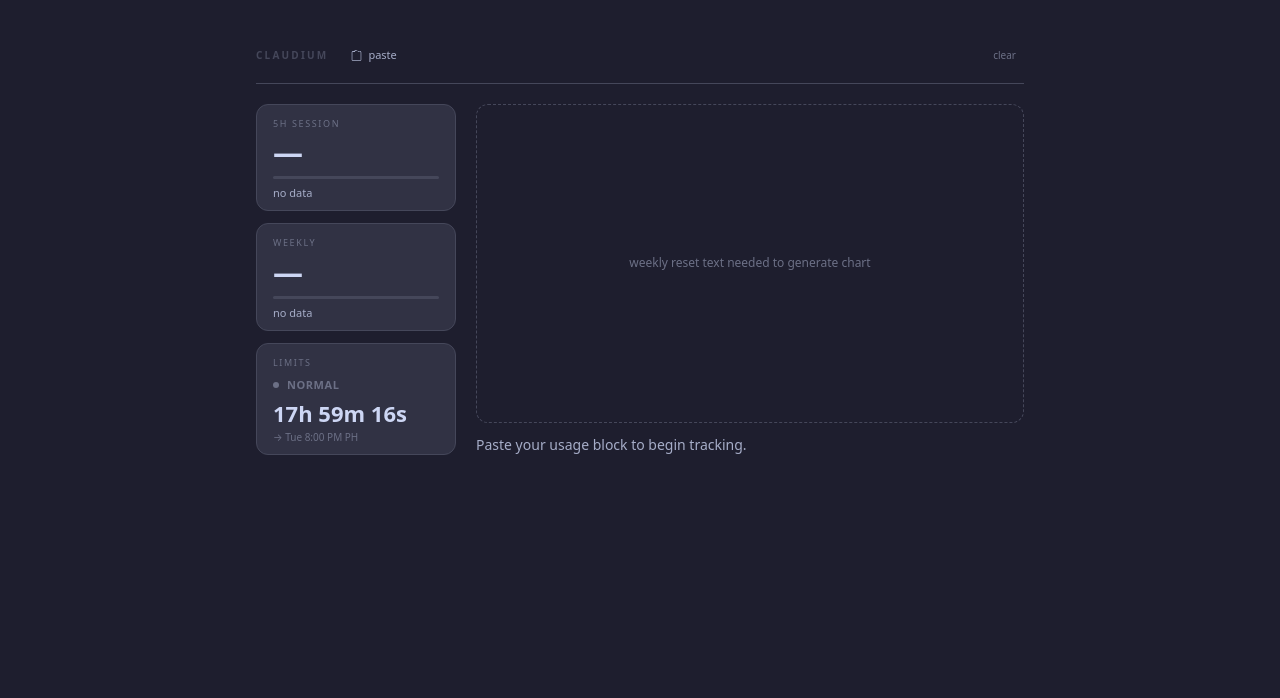
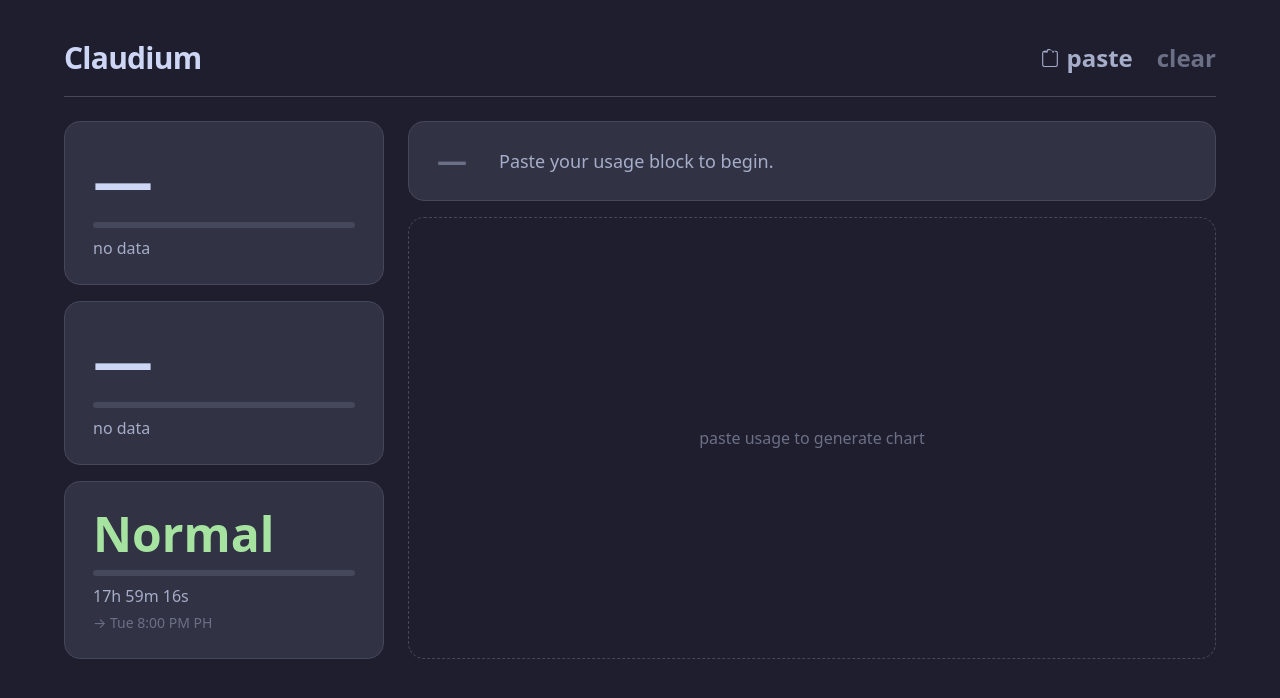
Before and after one commit to yanicells/claude-usage, a Next.js app: page / in a window 1280 px wide. Shown: the top 698 px of the page. Built offline with nearby package versions, Linux system fonts and the light colour scheme.

Commit message:
feat: more ui changes

```diff
--- a/components/dashboard/dashboard-client.tsx
+++ b/components/dashboard/dashboard-client.tsx
@@ -19,27 +19,13 @@ import {
   type WeeklyProjectionPoint,
 } from "@/lib/local-companion";
 
-// ─── helpers ────────────────────────────────────────────────────────────────
-
 function clamp(n: number): number {
   return Math.max(0, Math.min(100, Math.round(n)));
 }
 
-function feedbackLine(delta: number | null): string {
-  if (delta === null) return "Paste your usage block to begin tracking.";
-  const abs = Math.abs(delta);
-  const sessions = Math.round((abs / 14) * 2) / 2;
-  const label = sessions === 1 ? "session" : "sessions";
-  if (delta < 0) return `Under pace by ${abs}% — ~${sessions} ${label} of room left.`;
-  if (delta > 0) return `Over pace by ${delta}% — ease back (~${sessions} ${label} over).`;
-  return "On pace — keep it steady.";
-}
-
-// ─── progress bar ────────────────────────────────────────────────────────────
-
 function ProgressBar({ pct, color }: { pct: number; color: string }) {
   return (
-    <div className="h-[3px] rounded-full bg-ctp-surface1 overflow-hidden">
+    <div className="h-1.5 rounded-full bg-ctp-surface1 overflow-hidden">
       <div
         className={`h-full rounded-full transition-all duration-700 ${color}`}
         style={{ width: `${clamp(pct)}%` }}
@@ -48,34 +34,19 @@ function ProgressBar({ pct, color }: { pct: number; color: string }) {
   );
 }
 
-// ─── session card ────────────────────────────────────────────────────────────
-
-function SessionCard({
-  used,
-  resetText,
-}: {
-  used: number | null;
-  resetText: string | null;
-}) {
+function SessionCard({ used, resetText }: { used: number | null; resetText: string | null }) {
   const pct = used ?? 0;
-  const barColor =
-    pct >= 80 ? "bg-ctp-red" : pct >= 60 ? "bg-ctp-yellow" : "bg-ctp-blue";
-
+  const barColor = pct >= 80 ? "bg-ctp-red" : pct >= 60 ? "bg-ctp-yellow" : "bg-ctp-blue";
   return (
-    <div className="rounded-xl border border-ctp-surface1 bg-ctp-surface0 px-4 py-3 flex flex-col gap-2">
-      <p className="text-[9px] uppercase tracking-[0.18em] text-ctp-overlay0">5h session</p>
-      <p className="text-[30px] font-bold text-ctp-text tabular-nums leading-none">
+    <div className="rounded-2xl border border-ctp-surface1 bg-ctp-surface0 p-7 flex flex-col gap-3">
+      <p className="text-6xl font-bold text-ctp-text tabular-nums leading-none">
         {used !== null ? `${used}%` : "—"}
       </p>
       <ProgressBar pct={pct} color={barColor} />
-      <p className="text-[11px] text-ctp-subtext0 leading-none truncate">
-        {resetText ?? "no data"}
-      </p>
+      <p className="text-base text-ctp-subtext0 leading-none truncate">{resetText ?? "no data"}</p>
     </div>
   );
 }
-
-// ─── weekly card ─────────────────────────────────────────────────────────────
 
 function WeeklyCard({
   used,
@@ -88,63 +59,52 @@ function WeeklyCard({
 }) {
   const pct = used ?? 0;
   const barColor =
-    status === "ahead"
-      ? "bg-ctp-red"
-      : status === "behind"
-        ? "bg-ctp-green"
-        : "bg-ctp-blue";
-
-  // extract just the day from "Resets Thu 2:00 PM" → "Thu"
-  const dayMatch = resetText?.match(/^resets\s+(sun|mon|tue|wed|thu|fri|sat)/i);
-  const resetDay = dayMatch ? dayMatch[1] : null;
-
+    status === "ahead" ? "bg-ctp-red" : status === "behind" ? "bg-ctp-green" : "bg-ctp-blue";
   return (
-    <div className="rounded-xl border border-ctp-surface1 bg-ctp-surface0 px-4 py-3 flex flex-col gap-2">
-      <p className="text-[9px] uppercase tracking-[0.18em] text-ctp-overlay0">weekly</p>
-      <p className="text-[30px] font-bold text-ctp-text tabular-nums leading-none">
+    <div className="rounded-2xl border border-ctp-surface1 bg-ctp-surface0 p-7 flex flex-col gap-3">
+      <p className="text-6xl font-bold text-ctp-text tabular-nums leading-none">
         {used !== null ? `${used}%` : "—"}
       </p>
       <ProgressBar pct={pct} color={barColor} />
-      <p className="text-[11px] text-ctp-subtext0 leading-none">
-        {resetDay ? `resets ${resetDay}` : "no data"}
+      <p className="text-base text-ctp-subtext0 leading-none">
+        {resetText ?? "no data"}
       </p>
     </div>
   );
 }
 
-// ─── mode panel ──────────────────────────────────────────────────────────────
-
 function ModePanel({
   mode,
   countdown,
   nextSwitch,
+  remainingMs,
 }: {
   mode: "faster" | "normal";
   countdown: string;
   nextSwitch: DateTime | null;
+  remainingMs: number | null;
 }) {
   const isFaster = mode === "faster";
+  // Faster window = 6h, Normal window estimated at 18h
+  const FASTER_TOTAL = 6 * 3600 * 1000;
+  const NORMAL_TOTAL = 18 * 3600 * 1000;
+  const totalDuration = isFaster ? FASTER_TOTAL : NORMAL_TOTAL;
+  const elapsed = remainingMs !== null
+    ? Math.max(0, totalDuration - Math.min(remainingMs, totalDuration))
+    : 0;
+  const progressPct = clamp((elapsed / totalDuration) * 100);
+  const barColor = isFaster ? "bg-ctp-yellow" : "bg-ctp-green";
+  const modeColor = isFaster ? "text-ctp-yellow" : "text-ctp-green";
 
   return (
-    <div className="rounded-xl border border-ctp-surface1 bg-ctp-surface0 px-4 py-3 flex flex-col gap-2">
-      <p className="text-[9px] uppercase tracking-[0.18em] text-ctp-overlay0">limits</p>
-      <div className="flex items-center gap-2">
-        <span
-          className={`h-1.5 w-1.5 rounded-full shrink-0 ${
-            isFaster ? "bg-ctp-yellow animate-pulse" : "bg-ctp-overlay0"
-          }`}
-        />
-        <span
-          className={`text-[11px] uppercase tracking-wider font-semibold ${
-            isFaster ? "text-ctp-yellow" : "text-ctp-overlay0"
-          }`}
-        >
-          {mode}
-        </span>
-      </div>
-      <p className="text-[22px] font-bold text-ctp-text tabular-nums leading-none">{countdown}</p>
+    <div className="rounded-2xl border border-ctp-surface1 bg-ctp-surface0 p-7 flex flex-col gap-3">
+      <p className={`text-5xl font-bold leading-none ${modeColor}`}>
+        {isFaster ? "Faster" : "Normal"}
+      </p>
+      <ProgressBar pct={progressPct} color={barColor} />
+      <p className="text-base text-ctp-subtext0 leading-none tabular-nums">{countdown}</p>
       {nextSwitch ? (
-        <p className="text-[10px] text-ctp-overlay0 leading-none">
+        <p className="text-sm text-ctp-overlay0 leading-none">
           → {nextSwitch.toFormat("ccc h:mm a")} PH
         </p>
       ) : null}
@@ -152,74 +112,121 @@ function ModePanel({
   );
 }
 
-// ─── pacing chart ─────────────────────────────────────────────────────────────
+function FeedbackCard({
+  delta,
+}: {
+  delta: number | null;
+}) {
+  let paceLabel = "—";
+  let paceDetail = "Paste your usage block to begin.";
+  let paceColor = "text-ctp-overlay0";
+
+  if (delta !== null) {
+    const abs = Math.abs(delta);
+    const sessions = Math.round((abs / 14) * 2) / 2;
+    const label = sessions === 1 ? "session" : "sessions";
+    if (delta < 0) {
+      paceLabel = "Under pace";
+      paceDetail = `by ${abs}% — ~${sessions} ${label} of room left`;
+      paceColor = "text-ctp-green";
+    } else if (delta > 0) {
+      paceLabel = "Over pace";
+      paceDetail = `by ${delta}% — ~${sessions} ${label} over`;
+      paceColor = "text-ctp-red";
+    } else {
+      paceLabel = "On pace";
+      paceDetail = "Keep it steady.";
+      paceColor = "text-ctp-blue";
+    }
+  }
+
+  return (
+    <div className="rounded-2xl border border-ctp-surface1 bg-ctp-surface0 px-7 py-5 flex items-center gap-8 shrink-0">
+      <div className="shrink-0">
+        <p className={`text-3xl font-bold leading-tight ${paceColor}`}>{paceLabel}</p>
+      </div>
+      <p className="text-lg text-ctp-subtext0">{paceDetail}</p>
+    </div>
+  );
+}
 
 function PacingChart({
   points,
   currentIndex,
   actual,
-  status,
 }: {
   points: WeeklyProjectionPoint[];
   currentIndex: number | null;
   actual: number | null;
-  status: "ahead" | "on-track" | "behind" | null;
 }) {
   if (points.length === 0) {
     return (
-      <div className="flex-1 flex items-center justify-center rounded-xl border border-dashed border-ctp-surface1">
-        <p className="text-xs text-ctp-overlay0">weekly reset text needed to generate chart</p>
+      <div className="flex-1 flex items-center justify-center rounded-2xl border border-dashed border-ctp-surface1">
+        <p className="text-base text-ctp-overlay0">paste usage to generate chart</p>
       </div>
     );
   }
 
   const normalizedActual = actual !== null ? clamp(actual) : null;
-  const fillColor =
-    status === "ahead"
-      ? "bg-ctp-red/50"
-      : status === "behind"
-        ? "bg-ctp-green/50"
-        : "bg-ctp-blue/50";
 
   return (
-    <div className="flex-1 grid grid-cols-7 gap-2 min-h-0">
+    <div className="flex-1 grid grid-cols-7 gap-3 min-h-0">
       {points.map((point) => {
         const isCurrent = point.index === currentIndex;
         const exp = point.expectedCumulativePercent;
 
+        let greenHeight = 0;
+        let accentHeight = 0;
+        let accentBottom = 0;
+        let accentColor = "";
+
+        if (isCurrent && normalizedActual !== null) {
+          if (normalizedActual <= exp) {
+            greenHeight = normalizedActual;
+            accentHeight = exp - normalizedActual;
+            accentBottom = normalizedActual;
+            accentColor = "bg-ctp-blue/40";
+          } else {
+            greenHeight = exp;
+            accentHeight = normalizedActual - exp;
+            accentBottom = exp;
+            accentColor = "bg-ctp-red/60";
+          }
+        }
+
         return (
-          <div key={point.checkpointIso} className="flex flex-col gap-1.5">
-            {/* bar track */}
+          <div key={point.checkpointIso} className="flex flex-col gap-3">
             <div
-              className={`flex-1 relative rounded-lg overflow-hidden ${
-                isCurrent
-                  ? "bg-ctp-surface1 ring-1 ring-ctp-blue ring-inset"
-                  : "bg-ctp-surface0 border border-ctp-surface1"
+              className={`flex-1 relative rounded-xl overflow-hidden border border-ctp-surface1 ${
+                isCurrent ? "bg-ctp-surface1" : "bg-ctp-surface0"
               }`}
             >
-              {/* actual fill — current day only */}
               {isCurrent && normalizedActual !== null ? (
                 <div
-                  className={`absolute inset-x-0 bottom-0 transition-all duration-700 ${fillColor}`}
-                  style={{ height: `${normalizedActual}%` }}
+                  className="absolute inset-x-0 bottom-0 bg-ctp-green/60 transition-all duration-700"
+                  style={{ height: `${greenHeight}%` }}
                 />
               ) : null}
-              {/* expected tick */}
+              {isCurrent && accentHeight > 0 ? (
                 <div
-                className="absolute inset-x-0 border-t-2 border-ctp-lavender/40"
+                  className={`absolute inset-x-0 transition-all duration-700 ${accentColor}`}
+                  style={{ bottom: `${accentBottom}%`, height: `${accentHeight}%` }}
+                />
+              ) : null}
+              <div
+                className="absolute inset-x-0 border-t-2 border-ctp-lavender/50"
                 style={{ bottom: `${exp}%` }}
               />
             </div>
-            {/* labels below bar */}
-            <div className="flex flex-col items-center gap-0.5 shrink-0">
+            <div className="flex flex-col items-center gap-1 shrink-0">
               <span
-                className={`text-xs font-semibold ${
+                className={`text-lg font-bold ${
                   isCurrent ? "text-ctp-blue" : "text-ctp-subtext0"
                 }`}
               >
                 {point.dayLabel}
               </span>
-              <span className="text-[11px] text-ctp-overlay0 tabular-nums">{exp}%</span>
+              <span className="text-base text-ctp-overlay0 tabular-nums">{exp}%</span>
             </div>
           </div>
         );
@@ -228,37 +235,27 @@ function PacingChart({
   );
 }
 
-// ─── clipboard icon ──────────────────────────────────────────────────────────
-
 function ClipboardIcon() {
   return (
-    <svg
-      width="11"
-      height="11"
-      viewBox="0 0 16 16"
-      fill="currentColor"
-      aria-hidden="true"
-    >
+    <svg width="18" height="18" viewBox="0 0 16 16" fill="currentColor" aria-hidden="true">
       <path d="M4 1.5H3a2 2 0 0 0-2 2V14a2 2 0 0 0 2 2h10a2 2 0 0 0 2-2V3.5a2 2 0 0 0-2-2h-1v1h1a1 1 0 0 1 1 1V14a1 1 0 0 1-1 1H3a1 1 0 0 1-1-1V3.5a1 1 0 0 1 1-1h1v-1z" />
       <path d="M9.5 1a.5.5 0 0 1 .5.5v1a.5.5 0 0 1-.5.5h-3a.5.5 0 0 1-.5-.5v-1a.5.5 0 0 1 .5-.5h3zm-3-1A1.5 1.5 0 0 0 5 1.5H3.5a1 1 0 0 0-1 1V3h9V2.5a1 1 0 0 0-1-1H9A1.5 1.5 0 0 0 7.5 0h-1z" />
     </svg>
   );
 }
 
-// ─── main component ──────────────────────────────────────────────────────────
-
 export function DashboardClient() {
   const [companionState, setCompanionState] = useState<CompanionState | null>(null);
   const [notice, setNotice] = useState<string | null>(null);
   const [nowMs, setNowMs] = useState<number | null>(null);
 
-  // restore from localStorage
   useEffect(() => {
     const parsed = parseStoredCompanionState(window.localStorage.getItem(LOCAL_STORAGE_KEY));
-    if (parsed) setCompanionState(parsed);
+    if (!parsed) return;
+    const id = window.setTimeout(() => setCompanionState(parsed), 0);
+    return () => window.clearTimeout(id);
   }, []);
 
-  // live clock
   useEffect(() => {
     const timeoutId = window.setTimeout(() => setNowMs(Date.now()), 0);
     const intervalId = window.setInterval(() => setNowMs(Date.now()), 1000);
@@ -268,7 +265,6 @@ export function DashboardClient() {
     };
   }, []);
 
-  // auto-dismiss notice
   useEffect(() => {
     if (!notice) return;
     const id = window.setTimeout(() => setNotice(null), 3500);
@@ -283,10 +279,7 @@ export function DashboardClient() {
   async function handlePaste(): Promise<void> {
     try {
       const text = await navigator.clipboard.readText();
-      if (!text.trim()) {
-        setNotice("clipboard is empty");
-        return;
-      }
+      if (!text.trim()) { setNotice("Clipboard is empty."); return; }
       const { parsed, status } = parseClaudeUsageBlock(text);
       const nowIso = DateTime.now().setZone(PH_TIMEZONE).toISO() ?? new Date().toISOString();
       persistState({
@@ -302,19 +295,17 @@ export function DashboardClient() {
       });
       const ok = status.weeklyParsed && status.sessionParsed;
       const partial = status.weeklyPartial || status.sessionPartial;
-      setNotice(ok ? "parsed" : partial ? "partial parse — check block" : "parse failed");
+      setNotice(ok ? "Parsed." : partial ? "Partial parse — check block." : "Parse failed.");
     } catch {
-      setNotice("clipboard blocked — check permissions");
+      setNotice("Clipboard blocked — check permissions.");
     }
   }
 
   function handleClear(): void {
     setCompanionState(null);
-    setNotice("cleared");
+    setNotice("Cleared.");
     window.localStorage.removeItem(LOCAL_STORAGE_KEY);
   }
-
-  // ─── derived state ───────────────────────────────────────────────────────
 
   const nowPh = nowMs !== null ? DateTime.fromMillis(nowMs).setZone(PH_TIMEZONE) : null;
 
@@ -323,6 +314,9 @@ export function DashboardClient() {
     : { mode: "normal" as const, isActive: false, windowStartIso: null, windowEndIso: null };
 
   const nextSwitch = nowPh ? getNextFasterLimitsSwitchPH(nowPh) : null;
+
+  const remainingMs =
+    nowPh && nextSwitch ? nextSwitch.toMillis() - nowPh.toMillis() : null;
 
   const countdown =
     nowPh && nextSwitch
@@ -338,17 +332,13 @@ export function DashboardClient() {
   const projection = weeklyAnchor ? buildWeeklyProjection(weeklyAnchor) : [];
   const currentCheckpoint = getCurrentExpectedCheckpoint(projection, nowPh ?? undefined);
 
-  // Calendar-day index for the highlight — independent of checkpoint time.
-  // Anchors at midnight so Wed 10AM and Wed 8PM both resolve to the same day column.
   const todayIndex =
     weeklyAnchor && nowPh
       ? Math.max(
           0,
           Math.min(
             6,
-            Math.round(
-              nowPh.startOf("day").diff(weeklyAnchor.startOf("day"), "days").days,
-            ),
+            Math.round(nowPh.startOf("day").diff(weeklyAnchor.startOf("day"), "days").days),
           ),
         )
       : null;
@@ -358,47 +348,46 @@ export function DashboardClient() {
       ? compareWeeklyPace(weeklyUsed, currentCheckpoint.expectedCumulativePercent)
       : null;
 
-  // ─── render ──────────────────────────────────────────────────────────────
+  return (
+    <div className="min-h-screen bg-ctp-base text-ctp-text py-10 px-8">
+      <div className="max-w-6xl mx-auto flex flex-col gap-6">
 
-  return (
-    <div className="min-h-screen bg-ctp-base text-ctp-text py-10 px-6">
-      <div className="max-w-3xl mx-auto flex flex-col gap-5">
         {/* top bar */}
-        <div className="flex items-center gap-3 pb-3 border-b border-ctp-surface1">
-          <span className="text-[10px] tracking-[0.22em] text-ctp-surface1 uppercase select-none font-semibold">
-            claudium
+        <div className="flex items-center pb-5 border-b border-ctp-surface1">
+          <span className="text-3xl font-bold text-ctp-text select-none tracking-tight">
+            Claudium
           </span>
 
+          {notice ? (
+            <span className="ml-5 text-sm text-ctp-subtext0 truncate max-w-xs">{notice}</span>
+          ) : null}
+
+          <div className="flex-1" />
+
+          <div className="flex items-center gap-6">
             <button
               type="button"
               onClick={() => void handlePaste()}
-            className="flex items-center gap-1.5 text-[11px] text-ctp-subtext0 hover:text-ctp-text transition-colors px-2.5 py-1.5 rounded-lg hover:bg-ctp-surface0 border border-transparent hover:border-ctp-surface1 cursor-pointer"
+              className="flex items-center gap-2 text-2xl font-bold text-ctp-subtext0 hover:text-ctp-text transition-colors cursor-pointer"
             >
               <ClipboardIcon />
               paste
             </button>
-
-          {notice ? (
-            <span className="text-[10px] text-ctp-subtext0 truncate max-w-60">
-              {notice}
-            </span>
-          ) : null}
-
-          <div className="flex-1" />
-
             <button
               type="button"
               onClick={handleClear}
-            className="text-[10px] text-ctp-overlay0 hover:text-ctp-red transition-colors px-2 py-1 rounded cursor-pointer"
+              className="text-2xl font-bold text-ctp-overlay0 hover:text-ctp-red transition-colors cursor-pointer"
             >
               clear
             </button>
           </div>
+        </div>
 
-        {/* main content — items-stretch so both cols share the same height */}
-        <div className="flex gap-5 items-stretch">
+        {/* main content */}
+        <div className="flex gap-6 items-stretch">
+
           {/* left column */}
-          <div className="w-50 shrink-0 flex flex-col gap-3">
+          <div className="w-80 shrink-0 flex flex-col gap-4">
             <SessionCard
               used={companionState?.sessionUsedPercent ?? null}
               resetText={companionState?.sessionResetText ?? null}
@@ -412,21 +401,20 @@ export function DashboardClient() {
               mode={fasterStatus.mode}
               countdown={countdown}
               nextSwitch={nextSwitch}
+              remainingMs={remainingMs}
             />
           </div>
 
-          {/* right column — flex-col so chart can flex-1 to fill remaining height */}
-          <div className="flex-1 flex flex-col gap-3 min-w-0">
+          {/* right column */}
+          <div className="flex-1 flex flex-col gap-4 min-w-0">
+            <FeedbackCard delta={comparison?.delta ?? null} />
             <PacingChart
               points={projection}
               currentIndex={todayIndex}
               actual={weeklyUsed}
-              status={comparison?.status ?? null}
             />
-            <p className="text-sm text-ctp-subtext0 shrink-0">
-              {feedbackLine(comparison?.delta ?? null)}
-            </p>
           </div>
+
         </div>
       </div>
     </div>
```
Lines whose indentation alone changed are shown as unchanged.
